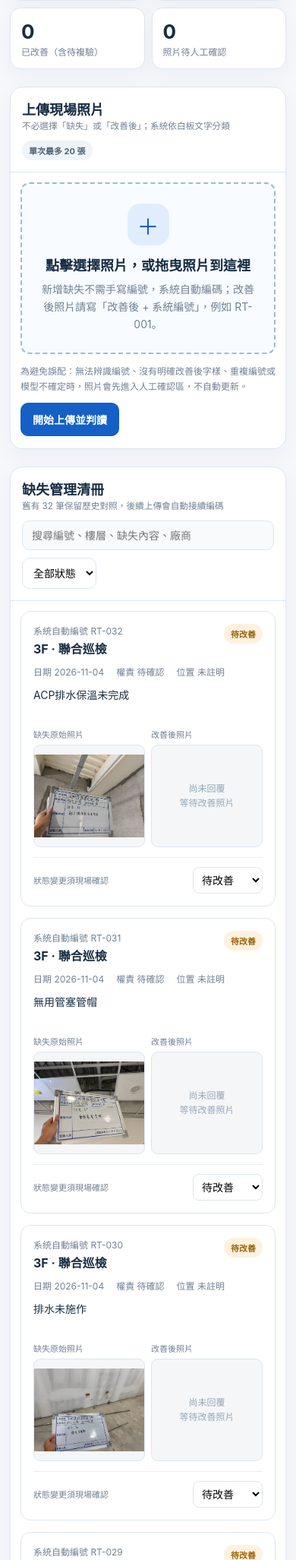
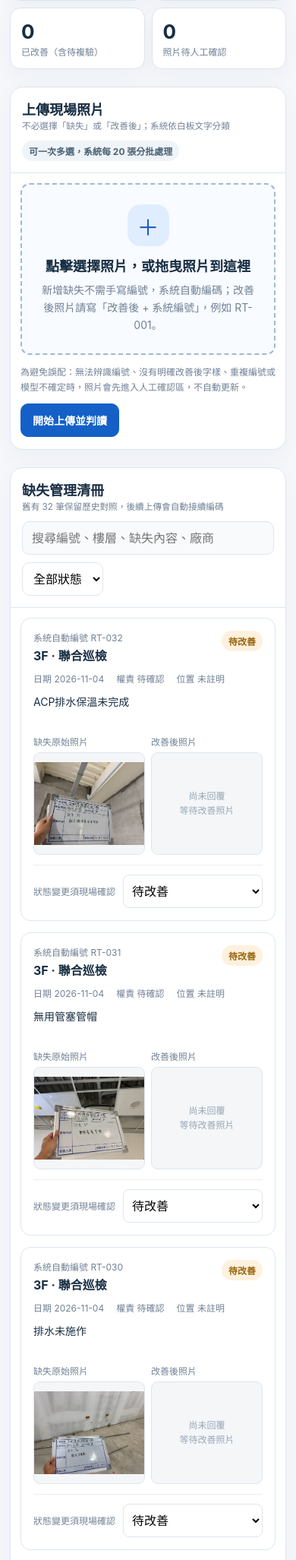
Before and after one commit to chianshih/defect_web_prototype, a Flask app: page / in a window 390 px wide. Shown: the part 347-2400 px from the top of the page at 76% size. Run offline with Flask 3, Linux system fonts and the light colour scheme; data comes from the database, SQL or seed files in the repository; data that the repository does not hold is empty; some libraries are stand-ins or nearby versions.

Commit message:
Enhance UX: Improve keyboard focus, adjust font sizes, and refine batch processing feedback

```diff
--- a/templates/index.html
+++ b/templates/index.html
@@ -38,8 +38,21 @@
     .modal-form .wide{grid-column:1/-1}.modal-actions{margin-top:18px;display:flex;gap:10px;justify-content:flex-end;flex-wrap:wrap}
     .loading{color:var(--muted);text-align:center;padding:35px}.empty-message{color:#8090a0;text-align:center;padding:28px}.paging{padding:0 20px 20px;display:flex;justify-content:center}
     footer{margin-top:30px;color:#8191a2;font-size:12px;line-height:1.7}
+    /* UX 微調：鍵盤焦點、最小字級、批次結果狀態色、非阻斷提示 */
+    :focus-visible{outline:3px solid #6aa5ff;outline-offset:2px}
+    .tag,.photo-label,.review-form label,.record-bottom span{font-size:12px}
+    .batch-summary{font-weight:700;margin-top:4px}
+    .batch-line{border-left-width:4px}.batch-line.ok{border-left-color:var(--teal)}.batch-line.warn{border-left-color:#e0a030;background:#fffcf4}.batch-line.err{border-left-color:var(--red);background:#fff8f8}
+    .stat.clickable{cursor:pointer}.stat.clickable:hover{border-color:#e0a030}
+    .toast-box{position:fixed;left:50%;bottom:20px;transform:translateX(-50%);z-index:200;display:flex;flex-direction:column;gap:8px;width:min(480px,calc(100% - 32px));pointer-events:none}
+    .toast{background:#142f48;color:#fff;border-radius:10px;padding:12px 16px;line-height:1.5;box-shadow:0 10px 30px rgba(0,0,0,.2);pointer-events:auto}
+    .toast.error{background:#a82f2f}.toast.ok{background:#08775a}
     @media(max-width:880px){.record-grid{grid-template-columns:1fr}.stats{grid-template-columns:repeat(2,1fr)}.review-item{grid-template-columns:1fr}.review-item>img{max-width:350px}}
-    @media(max-width:560px){.admin-row{grid-template-columns:75px 1fr}.admin-row img{width:75px;height:68px}.admin-row .actions{grid-column:1/-1}.modal-form{grid-template-columns:1fr}.modal-form .wide{grid-column:1}main{padding:20px 13px}header{padding:15px}.hero h1{font-size:23px}.section-head{padding:15px}.record-grid{padding:13px}.upload-area{margin:13px}.upload-footer{margin:0 13px 16px}.review-form{grid-template-columns:1fr 1fr}.review-form .wide{grid-column:span 2}.stats{gap:9px}.stat{padding:14px}.stat b{font-size:26px}.photo img,.photo .empty{height:135px}}
+    @media(max-width:560px){.admin-row{grid-template-columns:75px 1fr}.admin-row img{width:75px;height:68px}.admin-row .actions{grid-column:1/-1}.modal-form{grid-template-columns:1fr}.modal-form .wide{grid-column:1}main{padding:20px 13px}header{padding:15px}.hero h1{font-size:23px}.section-head{padding:15px}.record-grid{padding:13px}.upload-area{margin:13px}.upload-footer{margin:0 13px 16px}.review-form{grid-template-columns:1fr 1fr}.review-form .wide{grid-column:span 2}.stats{gap:9px}.stat{padding:14px}.stat b{font-size:26px}.photo img,.photo .empty{height:135px}
+      /* 手機：按鈕／選單至少 44px 好點擊；輸入框 16px 避免 iOS 點擊後自動放大 */
+      .btn,.btn.small,select,.search,.review-form input,.review-form select,.modal-form input,.modal-form select,.record-bottom select{min-height:44px}
+      input,select,textarea,.review-form input,.review-form select{font-size:16px}
+      .record-bottom select{max-width:none;flex:1}}
   </style>
 </head>
 <body>
@@ -47,10 +60,10 @@
 <main>
   <div class="hero"><div><h1>讓每張照片，自動找到它的位置。</h1><p>新缺失由系統自動編號 → 改善後照片依編號歸檔 → 可在後台修正及移除</p></div><div style="display:flex;gap:9px"><button class="btn" id="open-admin">⚙ 後台管理</button><a class="btn" href="/api/export.xlsx">⇩ 匯出 Excel 清冊</a></div></div>
   <div class="stats">
-    <div class="stat"><b id="stat-total">—</b><span>累計缺失</span></div><div class="stat"><b id="stat-open">—</b><span>尚未結案</span></div><div class="stat"><b id="stat-improved">—</b><span>已改善（含待複驗）</span></div><div class="stat"><b id="stat-review">—</b><span>照片待人工確認</span></div>
+    <div class="stat"><b id="stat-total">—</b><span>累計缺失</span></div><div class="stat"><b id="stat-open">—</b><span>尚未結案</span></div><div class="stat"><b id="stat-improved">—</b><span>已改善（含待複驗）</span></div><div class="stat clickable" id="stat-review-card" role="button" tabindex="0" title="前往人工確認區"><b id="stat-review">—</b><span>照片待人工確認</span></div>
   </div>
   <section class="section">
-    <div class="section-head"><div><h2>上傳現場照片</h2><small>不必選擇「缺失」或「改善後」；系統依白板文字分類</small></div><span class="tag">單次最多 20 張</span></div>
+    <div class="section-head"><div><h2>上傳現場照片</h2><small>不必選擇「缺失」或「改善後」；系統依白板文字分類</small></div><span class="tag">可一次多選，系統每 20 張分批處理</span></div>
     <input type="file" id="file-input" hidden accept="image/jpeg,image/png,image/webp" multiple/>
     <div class="upload-area" id="drop-area" role="button" tabindex="0"><div class="upload-ico">＋</div><strong id="selected-text">點擊選擇照片，或拖曳照片到這裡</strong><p>新增缺失不需手寫編號，系統自動編碼；改善後照片請寫「改善後 + 系統編號」，例如 RT-001。</p></div>
     <div class="upload-footer"><span class="help">為避免誤配：無法辨識編號、沒有明確改善後字樣、重複編號或模型不確定時，照片會先進入人工確認區，不自動更新。</span><button class="btn primary" id="upload-btn" disabled>開始上傳並判讀</button></div>
@@ -89,6 +102,8 @@
 <script>
 const $ = s=>document.querySelector(s);
 const esc = s=>String(s??'').replace(/[&<>"']/g,c=>({'&':'&amp;','<':'&lt;','>':'&gt;','"':'&quot;',"'":'&#39;'}[c]));
+// 非阻斷提示：取代 alert()，不打斷操作；錯誤顯示較久
+function toast(msg,type='error'){let box=$('#toast-box');if(!box){box=document.createElement('div');box.id='toast-box';box.className='toast-box';box.setAttribute('role','status');box.setAttribute('aria-live','polite');document.body.appendChild(box)}let t=document.createElement('div');t.className='toast '+type;t.textContent=msg;box.appendChild(t);setTimeout(()=>t.remove(),type==='error'?7000:4000)}
 const states=['待改善','改善中','已改善','待複驗','退回改善','已結案'];
 let defects=[],pending=[],selected=[],visible=12,adminRecords=[],adminPhotos=[],editingId=null;
 function statusTag(status){let c=status==='已結案'?'closed':status==='已改善'||status==='待複驗'?'improved':status==='退回改善'?'review':'pending';return `<span class="tag ${c}">${esc(status)}</span>`}
@@ -100,10 +115,13 @@ $('#drop-area').addEventListener('click',()=>$('#file-input').click());$('#drop-
 for(let ev of ['dragenter','dragover'])$('#drop-area').addEventListener(ev,e=>{e.preventDefault();$('#drop-area').classList.add('drag')});
 for(let ev of ['dragleave','drop'])$('#drop-area').addEventListener(ev,e=>{e.preventDefault();$('#drop-area').classList.remove('drag')});
 $('#drop-area').addEventListener('drop',e=>selectFiles(e.dataTransfer.files));$('#file-input').addEventListener('change',e=>selectFiles(e.target.files));
-function selectFiles(files){selected=[...files].filter(f=>f.type.startsWith('image/')).slice(0,20);$('#selected-text').textContent=selected.length?`已選擇 ${selected.length} 張照片`:'點擊選擇照片，或拖曳照片到這裡';$('#upload-btn').disabled=!selected.length;$('#batch-results').innerHTML=''}
-$('#upload-btn').addEventListener('click',async()=>{if(!selected.length)return;const b=$('#upload-btn');b.disabled=true;b.textContent=`辨識中，共 ${selected.length} 張…`;let fd=new FormData();selected.forEach(f=>fd.append('photos',f));try{let r=await fetch('/api/upload',{method:'POST',body:fd}),j=await r.json();if(!r.ok)throw Error(j.error||'上傳失敗');$('#batch-results').innerHTML=j.results.map(x=>`<div class="batch-line"><span>${esc(x.filename)} · ${esc(x.photo_type==='defect'?'新缺失自動編號':(x.board_no?'待配編號 '+x.board_no:'改善編號待確認'))}</span><span>${x.status==='created'?'✓ 已新增':x.status==='matched'?'✓ 已改善':x.status==='error'?'✕ 失敗':'! 待人工確認'} — ${esc(x.reason)}</span></div>`).join('');selected=[];$('#file-input').value='';$('#selected-text').textContent='點擊選擇照片，或拖曳照片到這裡';await load()}catch(e){alert(e.message)}finally{b.textContent='開始上傳並判讀';b.disabled=!selected.length}});
-$('#review-list').addEventListener('click',async e=>{let btn=e.target.closest('[data-confirm]');if(!btn)return;let form=$(`#review-list form[data-sid="${btn.dataset.confirm}"]`);let data=Object.fromEntries(new FormData(form));if(!confirm('確認這張照片對應的編號與內容無誤，並寫入正式清冊？'))return;btn.disabled=true;try{let r=await fetch(`/api/review/${btn.dataset.confirm}/confirm`,{method:'POST',headers:{'Content-Type':'application/json'},body:JSON.stringify(data)}),j=await r.json();if(!r.ok)throw Error(j.error||'歸檔失敗');await load()}catch(e){alert(e.message);btn.disabled=false}});
-$('#record-grid').addEventListener('change',async e=>{let sel=e.target.closest('select[data-did]');if(!sel)return;if(sel.value==='已結案'&&!confirm('確認現場已複驗合格，要將此筆缺失正式結案嗎？')){await load();return}try{let r=await fetch(`/api/defects/${sel.dataset.did}/status`,{method:'PATCH',headers:{'Content-Type':'application/json'},body:JSON.stringify({status:sel.value})});if(!r.ok)throw Error('更新失敗');await load()}catch(e){alert(e.message);await load()}});
+const BATCH=20;
+function selectFiles(files){selected=[...files].filter(f=>f.type.startsWith('image/'));let n=Math.ceil(selected.length/BATCH);$('#selected-text').textContent=selected.length?`已選擇 ${selected.length} 張照片`+(n>1?`（將分 ${n} 批上傳）`:''):'點擊選擇照片，或拖曳照片到這裡';$('#upload-btn').disabled=!selected.length;$('#batch-results').innerHTML=''}
+$('#upload-btn').addEventListener('click',async()=>{if(!selected.length)return;const b=$('#upload-btn');b.disabled=true;let results=[],total=selected.length,chunks=Math.ceil(total/BATCH);try{for(let i=0;i<chunks;i++){let part=selected.slice(i*BATCH,(i+1)*BATCH);b.textContent=chunks>1?`辨識中… 第 ${i+1}/${chunks} 批（共 ${total} 張）`:`辨識中，共 ${total} 張…`;let fd=new FormData();part.forEach(f=>fd.append('photos',f));try{let r=await fetch('/api/upload',{method:'POST',body:fd}),j=await r.json();if(!r.ok)throw Error(j.error||'上傳失敗');results.push(...j.results)}catch(err){results.push(...part.map(f=>({filename:f.name,status:'error',reason:'此批上傳失敗：'+err.message+'，請重新選擇這些照片上傳'})))}}
+let cnt=s=>results.filter(x=>x.status===s).length,cls=s=>s==='created'||s==='matched'?'ok':s==='error'?'err':'warn';
+$('#batch-results').innerHTML=`<div class="batch-summary">處理完成 ${results.length} 張：新增 ${cnt('created')} · 已配對改善 ${cnt('matched')} · 待人工確認 ${cnt('pending')} · 失敗 ${cnt('error')}</div>`+results.map(x=>`<div class="batch-line ${cls(x.status)}"><span>${esc(x.filename)} · ${esc(x.photo_type==='defect'?'新缺失自動編號':(x.board_no?'待配編號 '+x.board_no:'改善編號待確認'))}</span><span>${x.status==='created'?'✓ 已新增':x.status==='matched'?'✓ 已改善':x.status==='error'?'✕ 失敗':'! 待人工確認'} — ${esc(x.reason)}</span></div>`).join('');if(cnt('pending'))toast(`${cnt('pending')} 張照片需要人工確認，請見下方「人工確認」區`,'info');selected=[];$('#file-input').value='';$('#selected-text').textContent='點擊選擇照片，或拖曳照片到這裡';await load()}catch(e){toast(e.message)}finally{b.textContent='開始上傳並判讀';b.disabled=!selected.length}});
+$('#review-list').addEventListener('click',async e=>{let btn=e.target.closest('[data-confirm]');if(!btn)return;let form=$(`#review-list form[data-sid="${btn.dataset.confirm}"]`);let data=Object.fromEntries(new FormData(form));if(!confirm('確認這張照片對應的編號與內容無誤，並寫入正式清冊？'))return;btn.disabled=true;try{let r=await fetch(`/api/review/${btn.dataset.confirm}/confirm`,{method:'POST',headers:{'Content-Type':'application/json'},body:JSON.stringify(data)}),j=await r.json();if(!r.ok)throw Error(j.error||'歸檔失敗');await load();toast('已歸檔至正式清冊','ok')}catch(e){toast(e.message);btn.disabled=false}});
+$('#record-grid').addEventListener('change',async e=>{let sel=e.target.closest('select[data-did]');if(!sel)return;if(sel.value==='已結案'&&!confirm('確認現場已複驗合格，要將此筆缺失正式結案嗎？')){await load();return}try{let r=await fetch(`/api/defects/${sel.dataset.did}/status`,{method:'PATCH',headers:{'Content-Type':'application/json'},body:JSON.stringify({status:sel.value})});if(!r.ok)throw Error('更新失敗');await load();toast(`狀態已更新為「${sel.value}」`,'ok')}catch(e){toast(e.message);await load()}});
 $('#search').addEventListener('input',()=>{visible=12;render()});$('#status-filter').addEventListener('change',()=>{visible=12;render()});$('#show-more').addEventListener('click',()=>{visible+=12;render()});
 // 後台管理：資料更正、軟移除、還原，以及誤分類照片送回人工確認。
 async function apiJson(url,opts={}){const r=await fetch(url,opts);const j=await r.json();if(!r.ok)throw Error(j.error||'操作失敗');return j}
@@ -111,20 +129,20 @@ function adminRow(d){let removed=!!d.deleted_at;return `<div class="admin-row ${
 function adminPhotoRow(p){return `<div class="admin-row"><img src="${esc(p.preview_url)}" loading="lazy" alt="歸檔照片"><div><strong>${esc(p.original_filename||'照片')}</strong><small>目前：${p.status==='created'?'新增缺失':'改善後回覆'} → ${esc(p.display_id||'未對應')}</small><small>${esc(p.defect_description||'')}</small></div><div class="actions"><button class="btn small" data-reopen="${p.id}">撤銷分類 → 待確認</button></div></div>`}
 async function loadAdmin(){let [d,s,a]=await Promise.all([apiJson('/api/admin/defects'),apiJson('/api/admin/submissions'),apiJson('/api/admin/audit')]);adminRecords=d.items;adminPhotos=s.items;renderAdminRecords();$('#admin-photo-list').innerHTML=adminPhotos.length?adminPhotos.map(adminPhotoRow).join(''):'<div class="empty-message">目前沒有經上傳流程歸檔的照片；首批匯入的照片請從缺失紀錄管理修改。</div>';$('#admin-audit-list').innerHTML=a.items.length?a.items.slice(0,20).map(x=>`<div style="padding:8px 10px;border-bottom:1px solid var(--line)"><small>${esc(x.created_at)} · ${esc(x.action)} · ${esc(x.entity_type)} #${esc(x.entity_id)}</small></div>`).join(''):'<div class="empty-message">尚無人工管理操作</div>'}
 function renderAdminRecords(){let kw=$('#admin-search').value.trim().toLowerCase(),show=$('#show-removed').checked;let list=adminRecords.filter(x=>(show||!x.deleted_at) && (!kw||[x.display_id,x.description,x.floor,x.contractor,x.location].join(' ').toLowerCase().includes(kw)));$('#admin-record-list').innerHTML=list.length?list.slice(0,150).map(adminRow).join(''):'<div class="empty-message">沒有符合條件的缺失紀錄</div>'}
-$('#open-admin').addEventListener('click',async()=>{$('#admin-section').hidden=false;$('#admin-section').scrollIntoView({behavior:'smooth'});try{await loadAdmin()}catch(e){alert('管理資料讀取失敗：'+e.message)}});
+$('#open-admin').addEventListener('click',async()=>{$('#admin-section').hidden=false;$('#admin-section').scrollIntoView({behavior:'smooth'});try{await loadAdmin()}catch(e){toast('管理資料讀取失敗：'+e.message)}});
 $('#close-admin').addEventListener('click',()=>$('#admin-section').hidden=true);
 $('#admin-search').addEventListener('input',renderAdminRecords);$('#show-removed').addEventListener('change',renderAdminRecords);
 function closeEdit(){$('#edit-modal').hidden=true;editingId=null}
-$('#edit-close').addEventListener('click',closeEdit);$('#edit-cancel').addEventListener('click',closeEdit);
+$('#edit-close').addEventListener('click',closeEdit);document.addEventListener('keydown',e=>{if(e.key==='Escape'&&!$('#edit-modal').hidden)closeEdit()});function goReview(){if(pending.length)$('#review-section').scrollIntoView({behavior:'smooth'});else toast('目前沒有待人工確認的照片','info')}$('#stat-review-card').addEventListener('click',goReview);$('#stat-review-card').addEventListener('keydown',e=>{if(e.key==='Enter'||e.key===' '){e.preventDefault();goReview()}});$('#edit-cancel').addEventListener('click',closeEdit);
 $('#edit-modal').addEventListener('click',e=>{if(e.target===$('#edit-modal'))closeEdit()});
 $('#admin-record-list').addEventListener('click',async e=>{let edit=e.target.closest('[data-edit]'),remove=e.target.closest('[data-remove]'),restore=e.target.closest('[data-restore]');try{
-if(edit){let d=adminRecords.find(x=>x.id===+edit.dataset.edit);if(!d)return;editingId=d.id;$('#editing-number').textContent=d.display_id;const f=$('#edit-form');for(let el of f.elements)if(el.name)el.value=d[el.name]||'';f.elements.status.innerHTML=states.map(x=>`<option value="${x}">${x}</option>`).join('');f.elements.status.value=d.status;$('#edit-modal').hidden=false}
+if(edit){let d=adminRecords.find(x=>x.id===+edit.dataset.edit);if(!d)return;editingId=d.id;$('#editing-number').textContent=d.display_id;const f=$('#edit-form');for(let el of f.elements)if(el.name)el.value=d[el.name]||'';f.elements.status.innerHTML=states.map(x=>`<option value="${x}">${x}</option>`).join('');f.elements.status.value=d.status;$('#edit-modal').hidden=false;f.elements.found_date.focus()}
 if(remove){let d=adminRecords.find(x=>x.id===+remove.dataset.remove);if(!confirm(`確定將 ${d.display_id} 從正式清冊移除？\n照片與紀錄仍保留、日後可還原；流水號不重用。`))return;await apiJson(`/api/admin/defects/${d.id}`,{method:'DELETE'});await load();}
 if(restore){let d=adminRecords.find(x=>x.id===+restore.dataset.restore);await apiJson(`/api/admin/defects/${d.id}/restore`,{method:'POST'});await load();}
-}catch(err){alert(err.message)}});
+}catch(err){toast(err.message)}});
 $('#edit-form').addEventListener('submit',e=>{e.preventDefault();$('#edit-save').click()});
-$('#edit-save').addEventListener('click',async()=>{if(editingId===null)return;const payload=Object.fromEntries(new FormData($('#edit-form')));if(!payload.found_date){alert('請輸入發現日期');return}try{await apiJson(`/api/admin/defects/${editingId}`,{method:'PATCH',headers:{'Content-Type':'application/json'},body:JSON.stringify(payload)});closeEdit();await load();alert('紀錄已更新')}catch(err){alert(err.message)}});
-$('#admin-photo-list').addEventListener('click',async e=>{let btn=e.target.closest('[data-reopen]');if(!btn)return;let p=adminPhotos.find(x=>x.id===+btn.dataset.reopen);if(!confirm(`是否撤銷這張照片目前的「${p.status==='created'?'新增缺失':'改善後'}」分類？\n此照片會回到待確認區，相關正式資料同步回復，照片仍保留。`))return;try{await apiJson(`/api/admin/submissions/${p.id}/reopen`,{method:'POST'});await load();$('#review-section').scrollIntoView({behavior:'smooth'})}catch(err){alert(err.message)}});
+$('#edit-save').addEventListener('click',async()=>{if(editingId===null)return;const payload=Object.fromEntries(new FormData($('#edit-form')));if(!payload.found_date){toast('請輸入發現日期');return}try{await apiJson(`/api/admin/defects/${editingId}`,{method:'PATCH',headers:{'Content-Type':'application/json'},body:JSON.stringify(payload)});closeEdit();await load();toast('紀錄已更新','ok')}catch(err){toast(err.message)}});
+$('#admin-photo-list').addEventListener('click',async e=>{let btn=e.target.closest('[data-reopen]');if(!btn)return;let p=adminPhotos.find(x=>x.id===+btn.dataset.reopen);if(!confirm(`是否撤銷這張照片目前的「${p.status==='created'?'新增缺失':'改善後'}」分類？\n此照片會回到待確認區，相關正式資料同步回復，照片仍保留。`))return;try{await apiJson(`/api/admin/submissions/${p.id}/reopen`,{method:'POST'});await load();$('#review-section').scrollIntoView({behavior:'smooth'})}catch(err){toast(err.message)}});
 Promise.all([fetch('/api/config').then(r=>r.json()),load()]).then(([config])=>{let enabled=config.ai_enabled;$('#ai-status').textContent=enabled?'● AI 自動判讀已啟用':'○ 尚未設定 AI 辨識';$('#offline-notice').hidden=enabled}).catch(e=>{$('#record-grid').innerHTML=`<div class="empty-message">讀取失敗：${esc(e.message)}</div>`});
 </script>
 </body>
```
